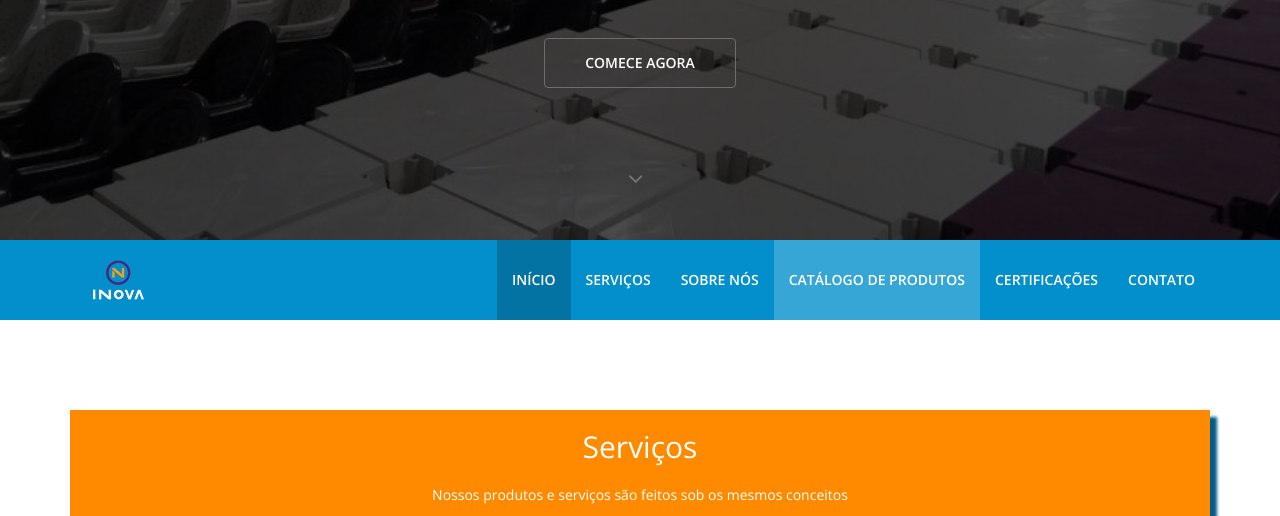
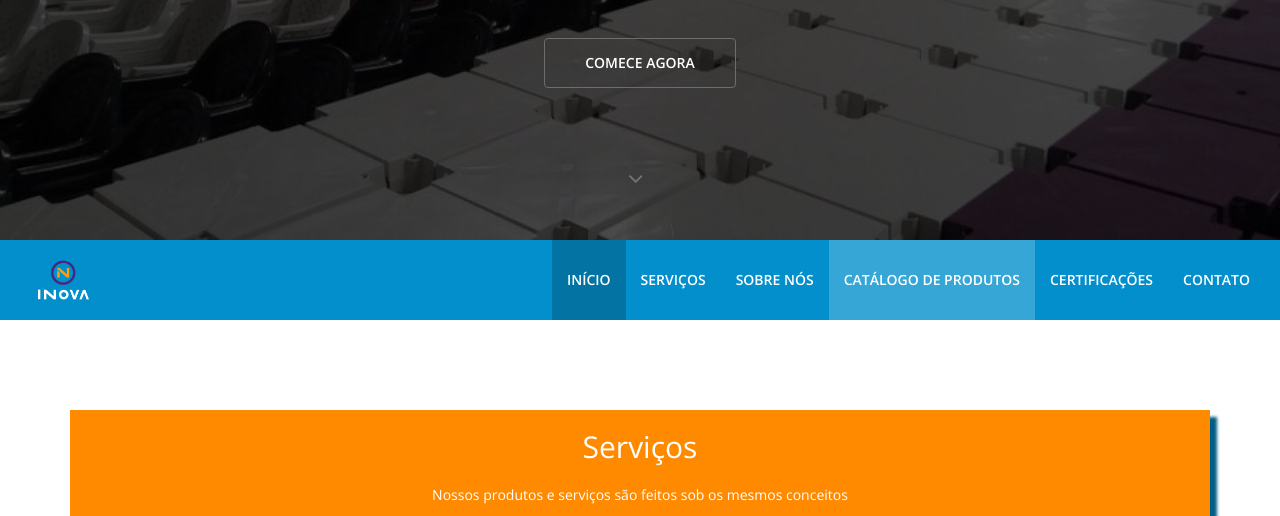
Before and after one commit to eoqmoreno/inova, a PHP site: page / in a window 1280 px wide. Shown: the part 560-1076 px from the top of the page. Run offline with PHP 8.4, Linux system fonts and the light colour scheme; data comes from the database, SQL or seed files in the repository; some libraries are stand-ins or nearby versions.

Commit message:
Logo da empresa na barra de navegação movida um pouco a esquerda

```diff
--- a/sections/secao_inicio.php
+++ b/sections/secao_inicio.php
@@ -27,15 +27,15 @@
 
   </div><!--/#home-slider-->
   <div class="main-nav">
-    <div class="container">
-      <div class="navbar-header">
+    <div style="width:100%;" class="container">
+      <div class="navbar-header scroll">
         <button type="button" class="navbar-toggle" data-toggle="collapse" data-target=".navbar-collapse">
           <span class="sr-only">Alterar navegação</span>
           <span class="icon-bar"></span>
           <span class="icon-bar"></span>
           <span class="icon-bar"></span>
         </button>
-        <a class="navbar-brand" href="./">
+        <a class="navbar-brand" href="#inicio">
           <h1><img class="img-responsive" style="height:40px;" src="images/logo_mini.png" alt="logo"></h1>
         </a>
       </div>
```
